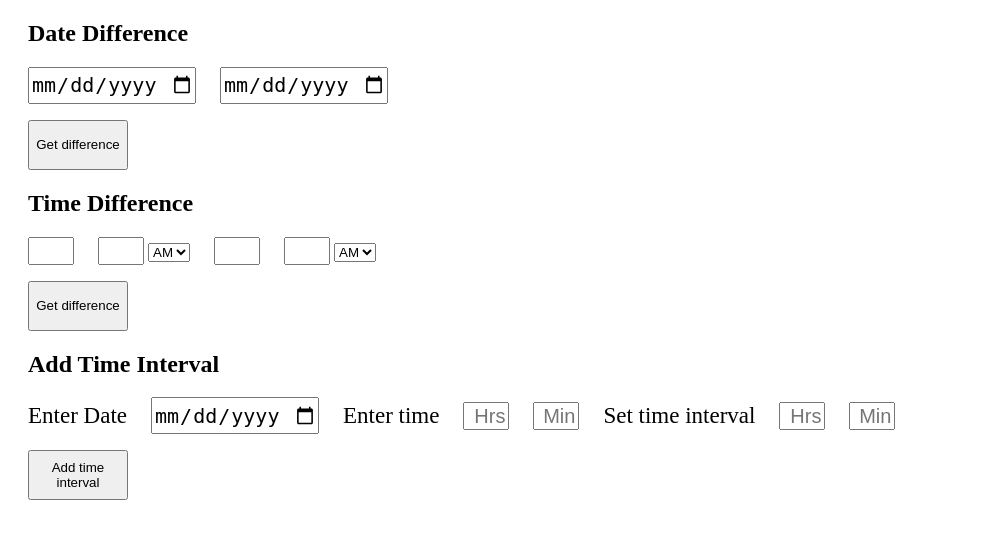
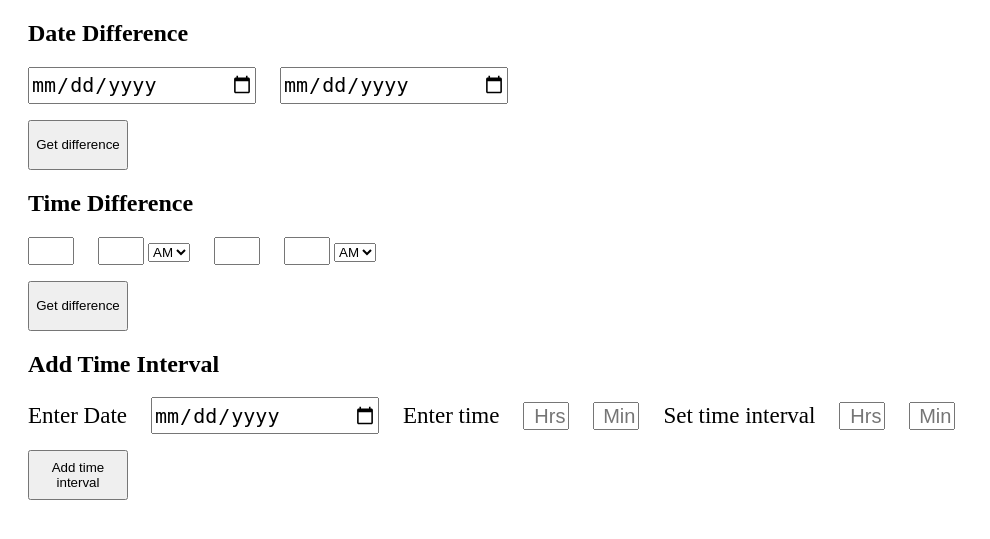
Before and after one commit to ranajitbanerjee/ranajitbanerjee.github.io, a PHP site: page /learning/Week3/day3/datecal.html in a window 1280 px wide. Shown: the top 539 px of the page, without its empty margins (0-990 px from the left). Run offline with PHP 8.4, Linux system fonts and the light colour scheme.

Commit message:
Update datecal.css

```diff
--- a/learning/Week3/day3/datecal.css
+++ b/learning/Week3/day3/datecal.css
@@ -33,7 +33,7 @@
 	    input[type='date']
 	    {
 	    	    margin-left: 20px;
-   			    width: 163px;
+   			    width: 223px;
    			    height: 33px;
    			    font-size: 20px;
 	    }
```
